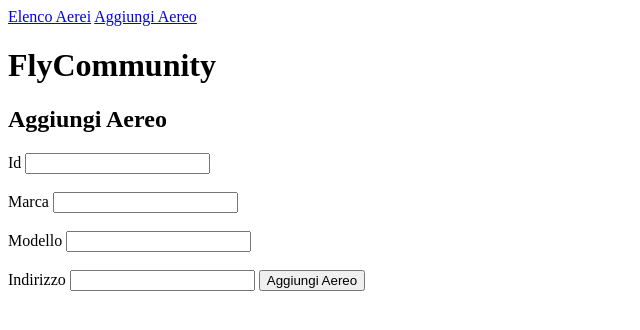
After one commit to Sorggg/FlyCommunity, a PHP site: page /aggiungi_aereo.php in a window 1280 px wide. The commit adds this page. Shown: the top 330 px of the page, without its empty margins (0-640 px from the left). Run offline with PHP 8.4, Linux system fonts and the light colour scheme.

Commit message:
Modifica 4

```diff
--- /dev/null
+++ b/FlyCommunity/aggiungi_aereo.php
@@ -0,0 +1,71 @@
+<?php
+session_start();
+
+
+if ($_SERVER['REQUEST_METHOD'] === 'POST' && isset($_POST['submit'])) {
+    // Leggi l'username dell'utente dalla sessione
+    $username = $_SESSION['username']; // Assicurati di avere una chiave 'username' nella sessione
+
+    // Leggi i dati inviati dal form
+    $newAereo = [
+        'Id' => $_POST['id'],
+        'Marca' => $_POST['marca'],
+        'Modello' => $_POST['modello'],
+        'Indirizzo' => $_POST['indirizzo'],
+        'Username' => $_SESSION['username']
+    ];
+
+    // Carica i dati esistenti degli aerei dal file JSON
+    $aereiFile = 'aerei.json';
+    $aerei = json_decode(file_get_contents($aereiFile), true);
+
+    // Aggiungi il nuovo aereo alla lista
+    $aerei[] = $newAereo;
+
+    // Scrivi i dati aggiornati nel file JSON
+    file_put_contents($aereiFile, json_encode($aerei));
+
+    echo "Nuovo aereo aggiunto con successo.";
+}
+?>
+
+<!DOCTYPE html>
+<html lang="en">
+
+<head>
+    <meta charset="UTF-8">
+    <meta name="viewport" content="width=device-width, initial-scale=1.0">
+    <link rel="stylesheet" href="https://fonts.googleapis.com/css?family=Roboto:300,400,500,700&display=swap">
+    <title>Aggiungi Aereo</title>
+</head>
+<header>
+        <nav>
+            <a href="landing.php">Elenco Aerei</a>
+            <a href="aggiungi_aereo.php">Aggiungi Aereo</a>
+        </nav>
+    </header>
+<body>
+
+    <h1>FlyCommunity</h1>
+    <h2>Aggiungi Aereo</h2>
+    <form method="post" action="">
+        <label for="id">Id</label>
+        <input type="text" name="id" id="id" required>
+        <br><br>
+
+        <label for="marca">Marca</label>
+        <input type="text" name="marca" id="marca" required>
+        <br><br>
+
+        <label for="modello">Modello</label>
+        <input type="text" name="modello" id="modello" required>
+        <br><br>
+
+        <label for="indirizzo">Indirizzo</label>
+        <input type="text" name="indirizzo" id="indirizzo" required>
+
+        <input type="submit" name="submit" value="Aggiungi Aereo">
+    </form>
+</body>
+
+</html>
--- a/FlyCommunity/index.php
+++ b/FlyCommunity/index.php
@@ -1,4 +1,5 @@
 <?php
+session_start();
 $usersFile = 'utenti.json';
 
 if ($_SERVER['REQUEST_METHOD'] === 'POST' && isset($_POST['login'])) {
@@ -9,6 +10,7 @@ if ($_SERVER['REQUEST_METHOD'] === 'POST' && isset($_POST['login'])) {
 
     if (isset($users[$username]) && $users[$username] === $password) {
         $_SESSION['logged_in'] = true;
+        $_SESSION['username'] = $username;
         header("Location: landing.php");
         exit();
     } else {
--- a/FlyCommunity/registrazione.php
+++ b/FlyCommunity/registrazione.php
@@ -13,6 +13,7 @@ if ($_SERVER['REQUEST_METHOD'] === 'POST' && isset($_POST['register'])) {
     } else {
         // Aggiunge l'utente al file JSON
         $users[$username] = $password;
+        $_SESSION['username'] = $_POST['username'];
         file_put_contents($usersFile, json_encode($users));
         $_SESSION['logged_in'] = true;
         header("Location: landing.php");
```
Also changed, not shown: FlyCommunity/aerei.json (+1 -20 lines), FlyCommunity/landing.php (+9 -1 lines).
